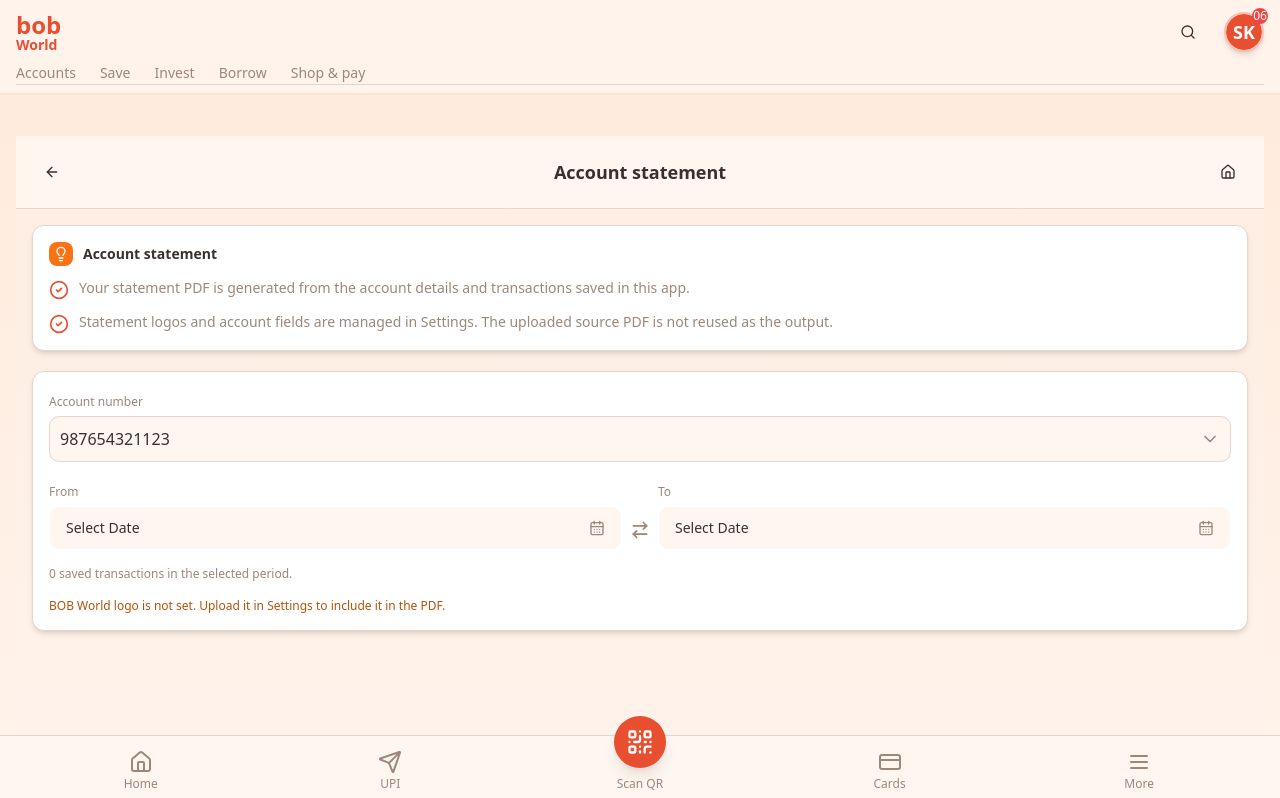
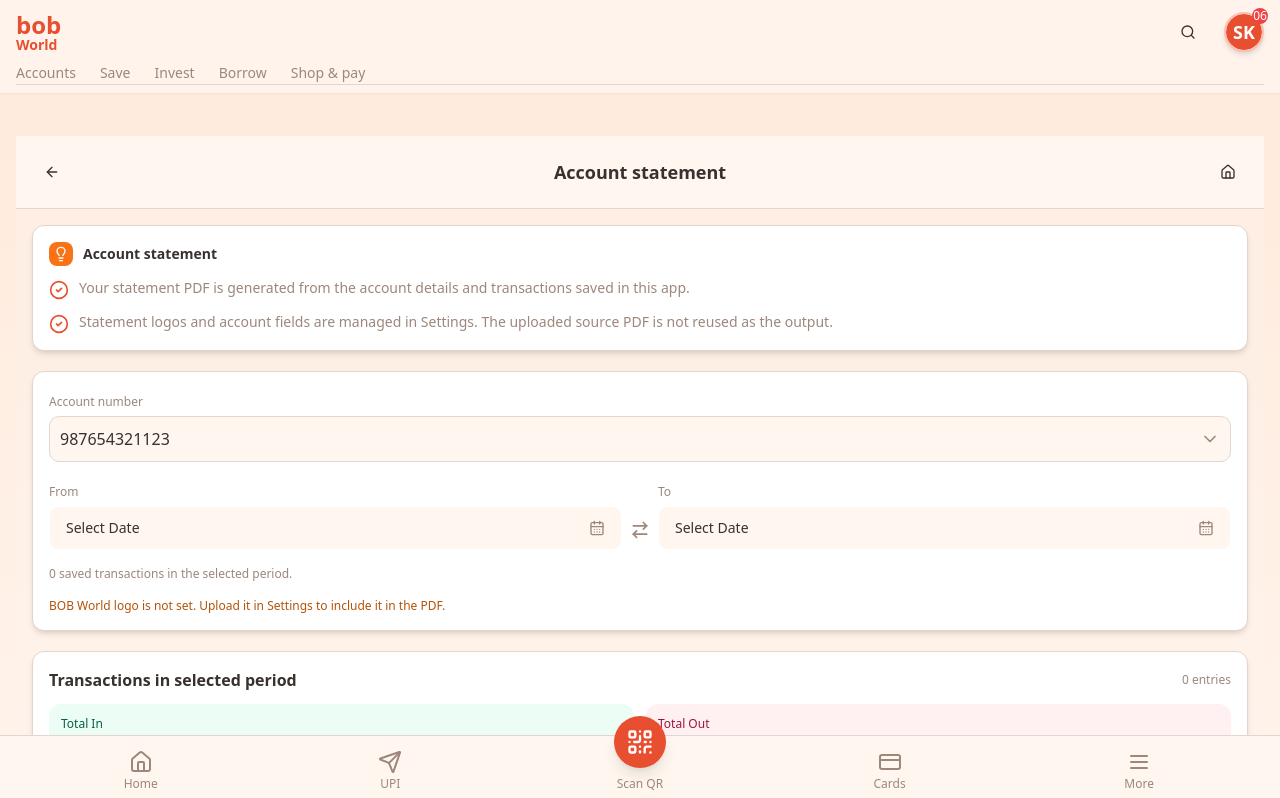
Before and after one commit to tkishanmkm/BOB-WORLD, a Next.js app: page /account-statement in a window 1280 px wide. Shown: the top 798 px of the page. Built offline with nearby package versions, Linux system fonts and the light colour scheme.

Commit message:
feat: show selected statement transactions and period totals

```diff
--- a/src/app/account-statement/page.tsx
+++ b/src/app/account-statement/page.tsx
@@ -92,6 +92,26 @@ export default function AccountStatementPage() {
   }, [transactions, fromDate, toDate]);
 
   const formatDateForDisplay = (date?: Date) => date ? format(date, 'dd-MM-yyyy') : 'Select Date';
+  const visibleTransactions = useMemo(() => {
+    if (!fromDate || !toDate) return [];
+    const from = new Date(fromDate); from.setHours(0, 0, 0, 0);
+    const to = new Date(toDate); to.setHours(23, 59, 59, 999);
+    return transactions
+      .filter(tx => {
+        const time = new Date(tx.date).getTime();
+        return Number.isFinite(time) && time >= from.getTime() && time <= to.getTime();
+      })
+      .slice()
+      .sort((a, b) => new Date(b.date).getTime() - new Date(a.date).getTime());
+  }, [transactions, fromDate, toDate]);
+
+  const periodTotalIn = useMemo(() => visibleTransactions
+    .filter(tx => tx.type === 'credit')
+    .reduce((sum, tx) => sum + Math.abs(Number(tx.amount) || 0), 0), [visibleTransactions]);
+  const periodTotalOut = useMemo(() => visibleTransactions
+    .filter(tx => tx.type === 'debit')
+    .reduce((sum, tx) => sum + Math.abs(Number(tx.amount) || 0), 0), [visibleTransactions]);
+
 
   const handleDownload = async () => {
     if (!fromDate || !toDate) {
@@ -223,6 +243,42 @@ export default function AccountStatementPage() {
             )}
           </CardContent>
         </Card>
+
+        <Card className="shadow-md">
+          <CardContent className="p-0">
+            <div className="border-b p-4">
+              <div className="flex items-center justify-between gap-3">
+                <h2 className="font-semibold">Transactions in selected period</h2>
+                <span className="text-xs text-muted-foreground">{visibleTransactions.length} entries</span>
+              </div>
+              <div className="mt-3 grid grid-cols-2 gap-3">
+                <div className="rounded-lg bg-emerald-50 p-3">
+                  <p className="text-xs text-emerald-800">Total In</p>
+                  <p className="mt-1 text-sm font-semibold text-emerald-900">₹{periodTotalIn.toLocaleString('en-IN', { minimumFractionDigits: 2, maximumFractionDigits: 2 })}</p>
+                </div>
+                <div className="rounded-lg bg-rose-50 p-3">
+                  <p className="text-xs text-rose-800">Total Out</p>
+                  <p className="mt-1 text-sm font-semibold text-rose-900">₹{periodTotalOut.toLocaleString('en-IN', { minimumFractionDigits: 2, maximumFractionDigits: 2 })}</p>
+                </div>
+              </div>
+            </div>
+            <div className="max-h-[420px] overflow-y-auto divide-y">
+              {visibleTransactions.length ? visibleTransactions.map(tx => (
+                <div key={tx.id} className="flex items-start justify-between gap-3 px-4 py-3">
+                  <div className="min-w-0 flex-1">
+                    <p className="text-sm font-medium break-words">{tx.description || 'Transaction'}</p>
+                    <p className="mt-1 text-xs text-muted-foreground">{Number.isFinite(new Date(tx.date).getTime()) ? format(new Date(tx.date), 'dd-MM-yyyy, hh:mm a') : tx.date}</p>
+                  </div>
+                  <p className={`shrink-0 text-sm font-semibold tabular-nums ${tx.type === 'credit' ? 'text-emerald-700' : 'text-foreground'}`}>
+                    {tx.type === 'credit' ? '+' : '−'}₹{Math.abs(Number(tx.amount) || 0).toLocaleString('en-IN', { minimumFractionDigits: 2, maximumFractionDigits: 2 })}
+                  </p>
+                </div>
+              )) : (
+                <p className="p-6 text-center text-sm text-muted-foreground">No saved transactions in this date range.</p>
+              )}
+            </div>
+          </CardContent>
+        </Card>
       </main>
 
       <footer className="p-4 bg-background border-t">
```
